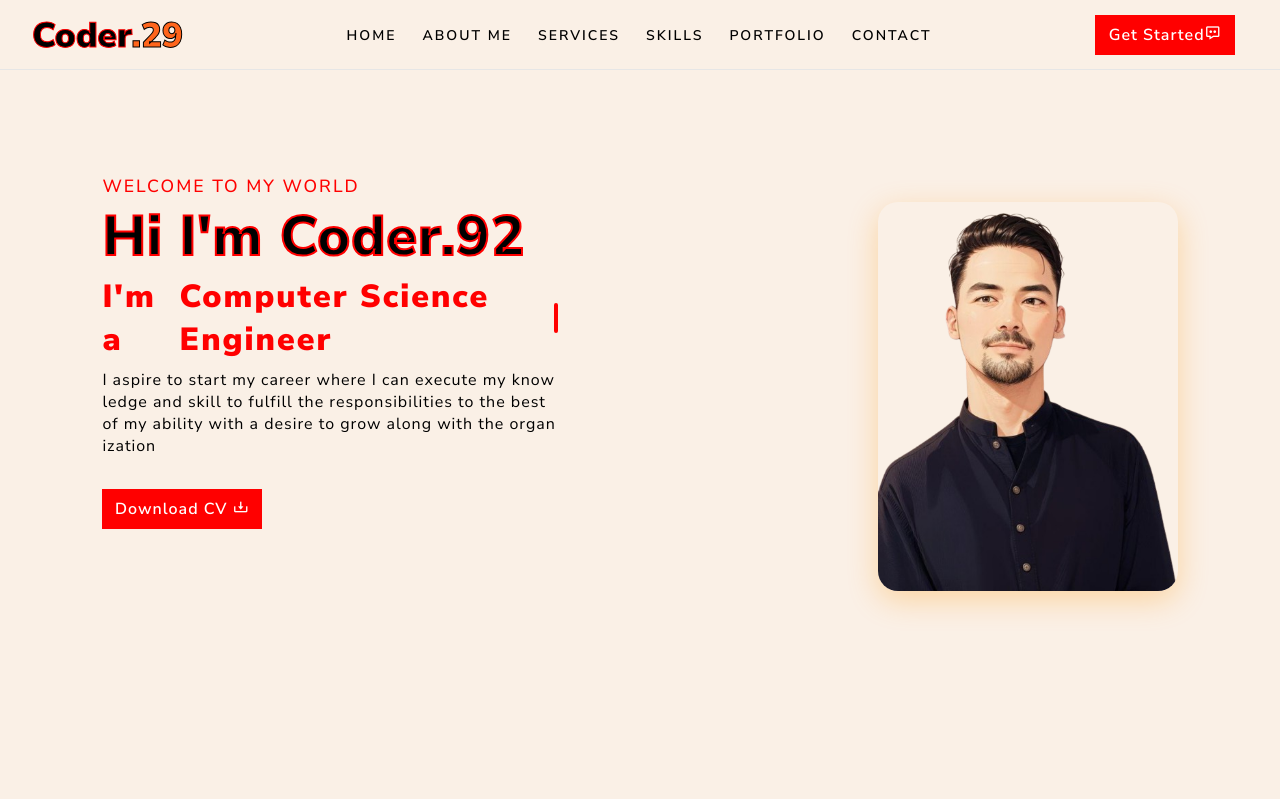
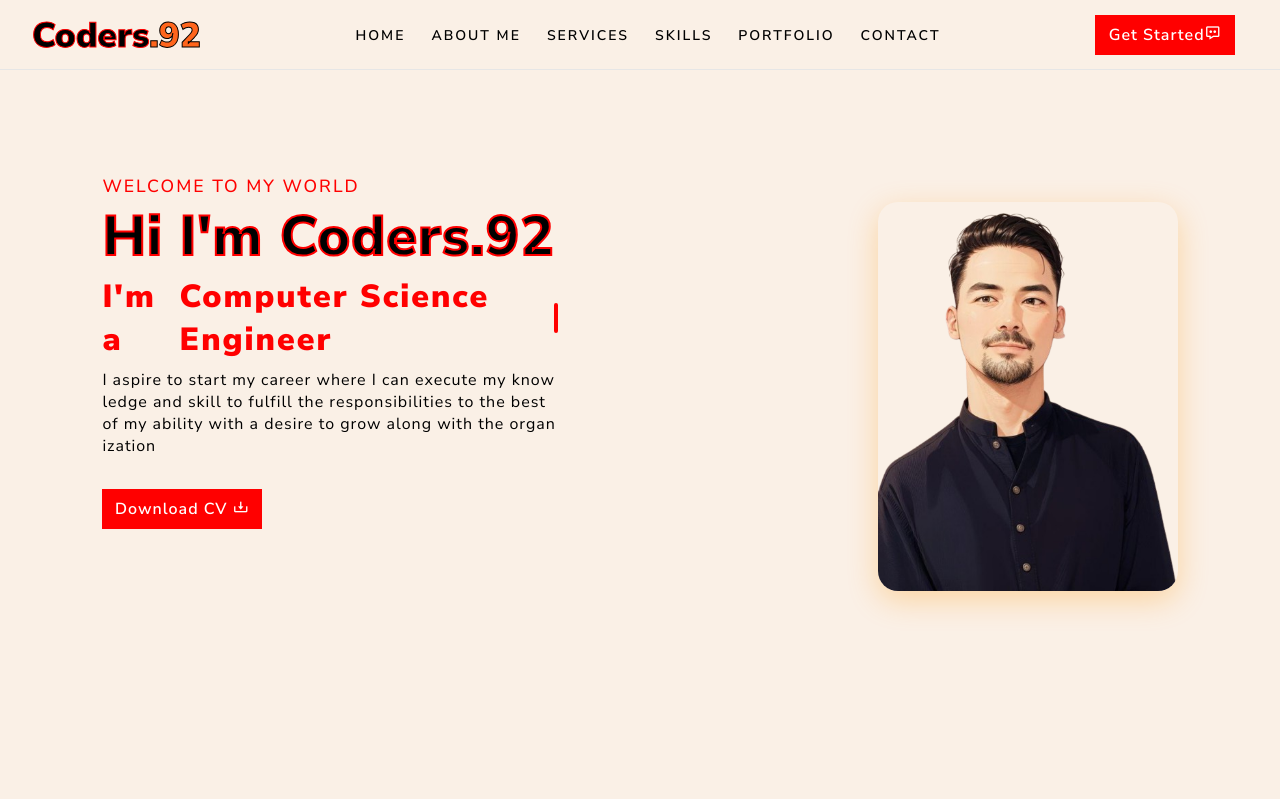
Before and after one commit to coder-92/coder.29.portfolioproject-, a plain HTML site: page index.html in a window 1280 px wide. Shown: the top 800 px of the page. Drawn offline with nearby package versions, Linux system fonts and the light colour scheme.

Commit message:
Update index.html

```diff
--- a/index.html
+++ b/index.html
@@ -24,7 +24,7 @@
       <nav id="nav-bar">
         <div class="logo">
           <a href="#home">
-            <h4 class="coder">Coder<span class="span">.29</span></h4>
+            <h4 class="coder">Coders<span class="span">.92</span></h4>
           </a>
         </div>
 
@@ -59,7 +59,7 @@
         id="home">
         <div class="home_left">
           <h3>Welcome To my World</h3>
-          <h1>Hi I'm Coder.92</h1>
+          <h1>Hi I'm Coders.92</h1>
 
           <div class="text-animate">
             <h2>I'm a <span id="auto-type"></span></h2>
```
